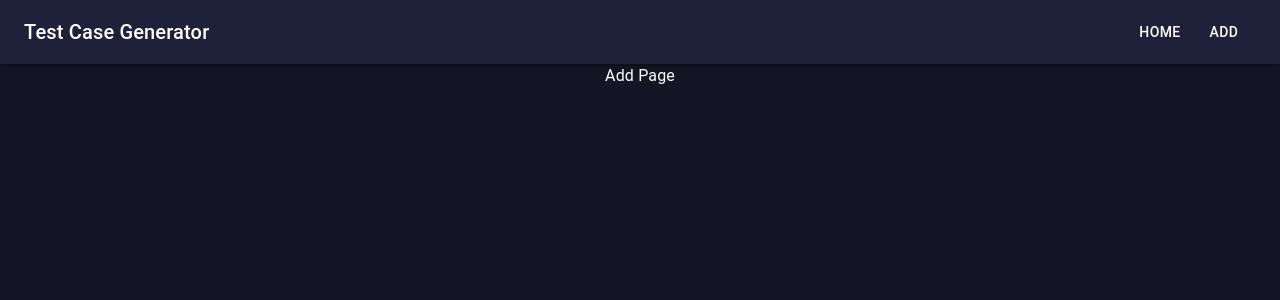
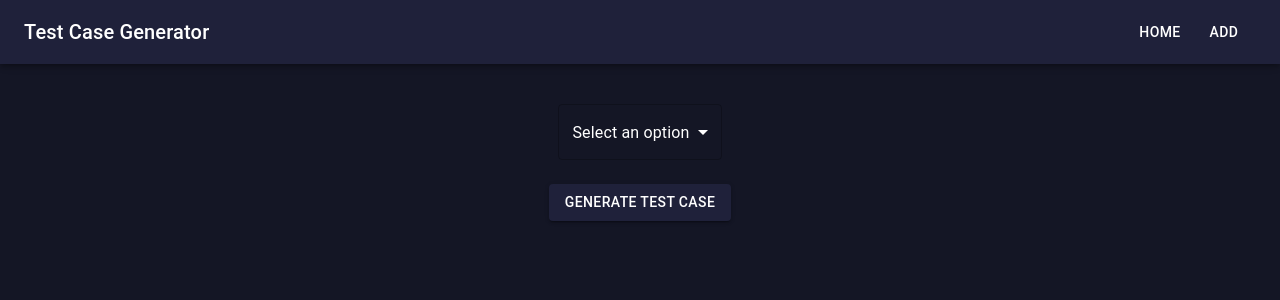
Before and after one commit to dung-dau/test-case-generator, a React (Create React App) app in the folder frontend/: page /add in a window 1280 px wide. Shown: the top 300 px of the page. Built offline with nearby package versions, Linux system fonts and the light colour scheme.

Commit message:
complete basic implementations of first form field for add test case page

```diff
--- a/frontend/src/components/AddPage/AddPage.tsx
+++ b/frontend/src/components/AddPage/AddPage.tsx
@@ -1,7 +1,61 @@
+import { Box, Button, FormControl, MenuItem, Select } from "@mui/material";
+import React, { FormEvent, useState } from "react";
 
-function AddPage() {
+const AddPage: React.FC = () => {
+    const [type, setType] = useState('');
+    const [email, setEmail] = useState('');
+
+    const handleSubmit = (event: FormEvent<HTMLFormElement>) => {
+      event.preventDefault();
+      console.log(type);
+      // Handle form submission logic or data processing here
+    };
+
     return (
-        <div>Add Page</div>
+        <Box mt={5}>
+            <form onSubmit={handleSubmit} id="add-form">
+                {/* make a default border of white and make it gray when selected or focused */}
+                {/* also need to fix the hovering style for items in the dropdown list */}
+                <FormControl sx={{ display: 'block', mb: '1.5rem' }}>
+                    <Select
+                        value={type}
+                        onChange={(event) => { setType(event.target.value) }}
+                        displayEmpty
+                        required
+                        sx={{
+                            '& .MuiSelect-select, & .MuiSelect-icon': {
+                                color: 'white',
+                            },
+                            '& :hover': {
+                                borderColor: '#c0c0c0',
+                            },
+                            '&:hover .MuiOutlinedInput-notchedOutline': {
+                                borderColor: '#c0c0c0',
+                            },
+                            '&.Mui-focused .MuiOutlinedInput-notchedOutline': {
+                                borderColor: '#c0c0c0',
+                            },
+                        }}
+                    >
+                        <MenuItem value="" disabled>
+                            Select an option
+                        </MenuItem>
+                        <MenuItem value="Integer">Integer</MenuItem>
+                        <MenuItem value="String">String</MenuItem>
+                        <MenuItem value="Integer Array">Integer Array</MenuItem>
+                    </Select>
+                </FormControl>
+                <Button type="submit" variant="contained" color="primary">
+                    Generate Test Case
+                </Button>
+                {/* dropdown list for type */}
+                {/* range picker for range of input based on type */}
+                {/* random test case radio button? add input field if not random test case */}
+                {/* generate test case button */}
+                {/* <label>Enter the desired test case:</label>
+                <button>Generate Test case</button> */}
+            </form>
+        </Box>
     )
 }
 
```
Also changed, not shown: frontend/src/themes/darkTheme.ts (+9 -0 lines).
